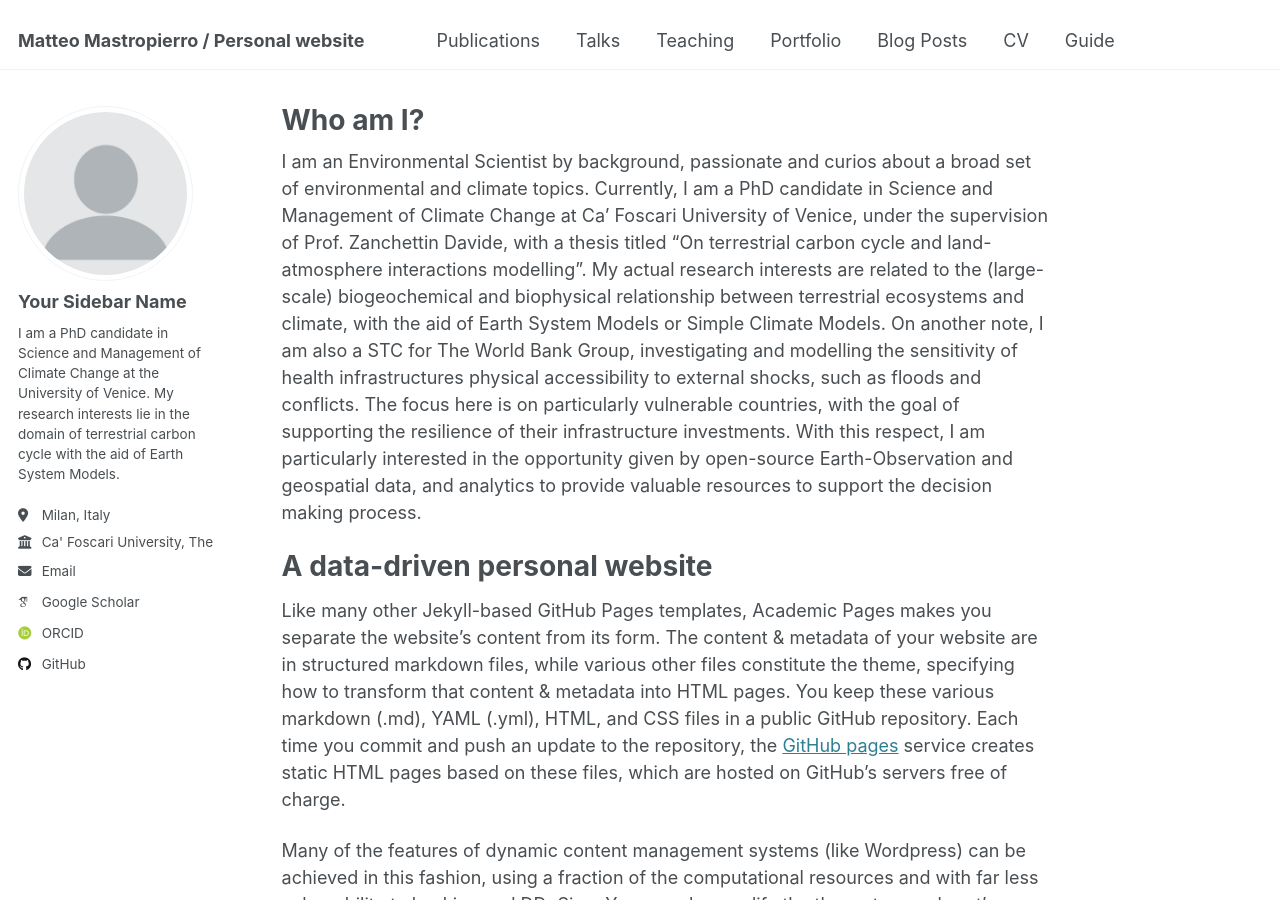
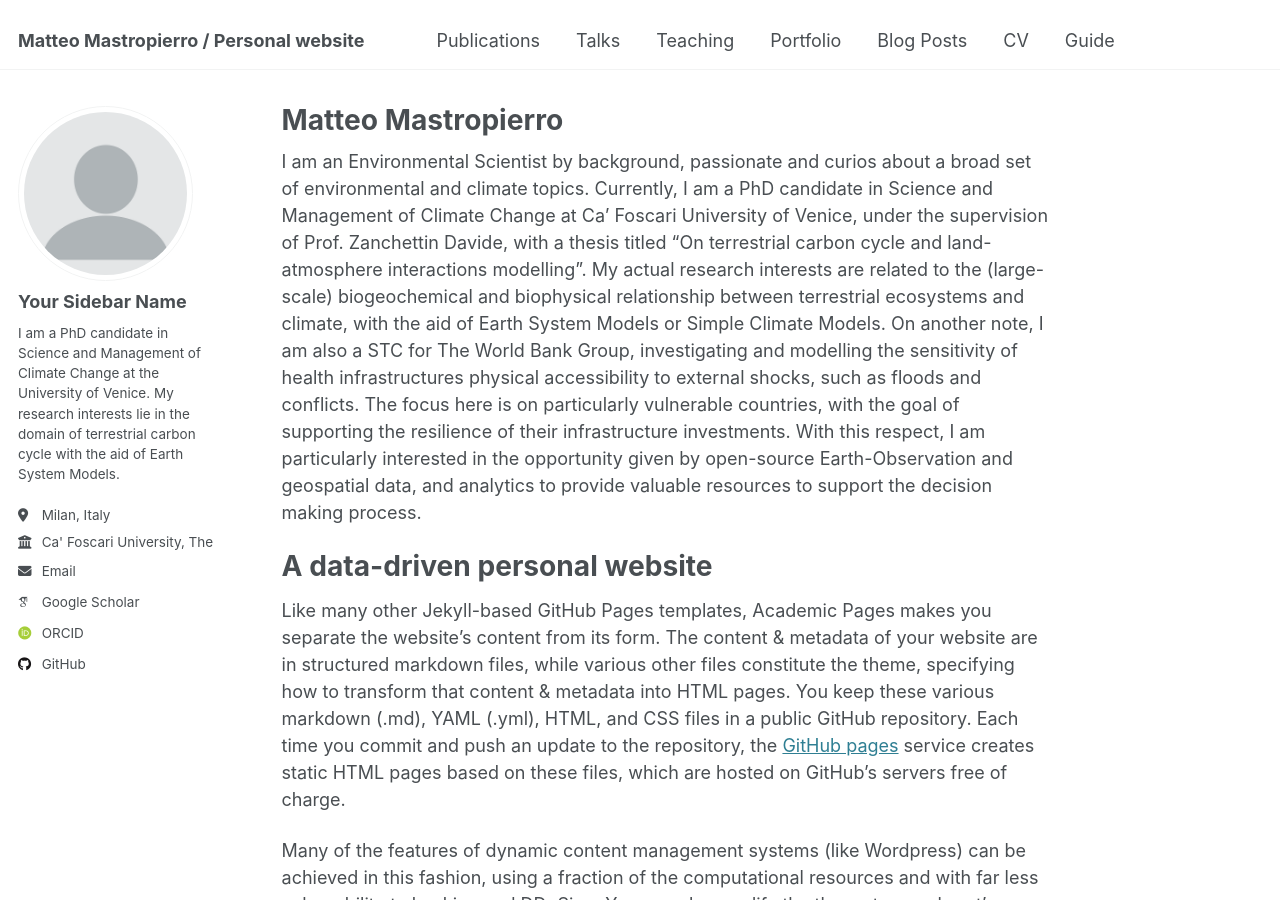
Before and after one commit to Matteo-Mastro/Matteo-Mastro.github.io, a Jekyll site: the page built from _pages/about.md, in a window 1280 px wide and 900 px high. Built offline with Jekyll 4.4.1, drawn with Linux system fonts in a browser that asks for light colours; some web fonts are replaced.

Commit message:
Update about.md

```diff
--- a/_pages/about.md
+++ b/_pages/about.md
@@ -1,6 +1,6 @@
 ---
 permalink: /
-title: "Who am I?"
+title: "Matteo Mastropierro"
 author_profile: true
 redirect_from:
   - /about/
```
